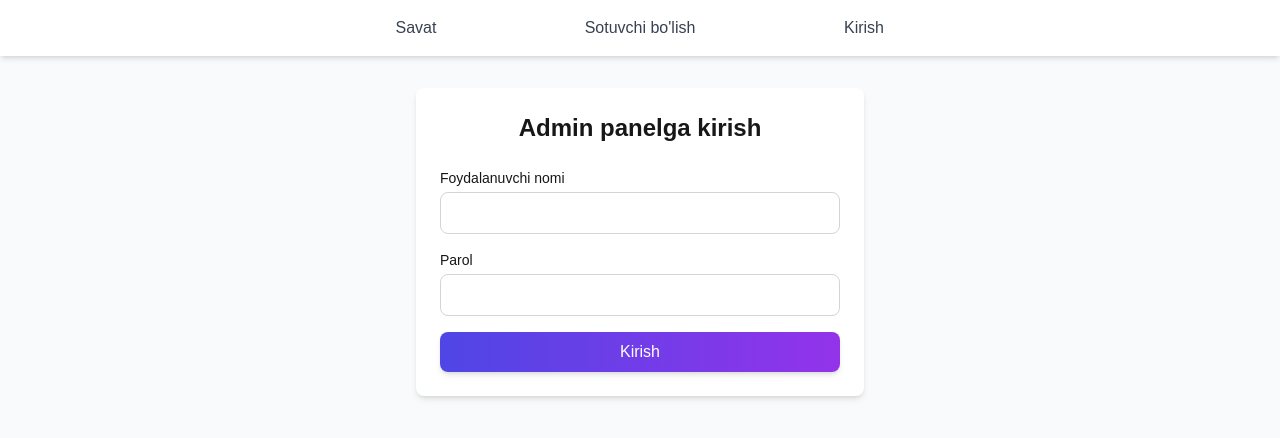
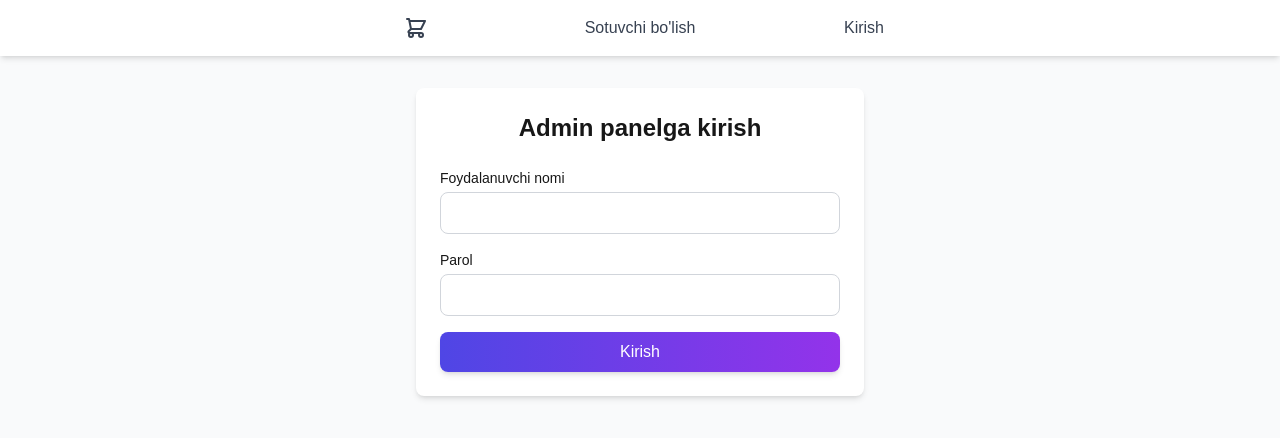
Before and after one commit to elyorka22/b2b-chust, a Next.js app in the folder frontend/: page /admin/login in a window 1280 px wide. Shown: the top 438 px of the page. Built offline with nearby package versions, Linux system fonts and the light colour scheme.

Commit message:
Заменено слово 'Savat' на иконку корзинки с обновлением счетчика при изменении корзины

```diff
--- a/frontend/components/Header.tsx
+++ b/frontend/components/Header.tsx
@@ -12,9 +12,13 @@ export default function Header() {
   const [isCustomer, setIsCustomer] = useState(false);
   const [customerName, setCustomerName] = useState('');
 
-  useEffect(() => {
+  const updateCartCount = () => {
     const cart = getCart();
     setCartCount(cart.reduce((sum, item) => sum + item.quantity, 0));
+  };
+
+  useEffect(() => {
+    updateCartCount();
 
     // Проверяем наличие токена админа
     const adminToken = document.cookie.split('; ').find(row => row.startsWith('auth-token='));
@@ -33,6 +37,26 @@ export default function Header() {
         setIsCustomer(true);
       }
     }
+
+    // Слушаем изменения в localStorage для обновления счетчика корзины
+    const handleStorageChange = (e: StorageEvent) => {
+      if (e.key === 'cart') {
+        updateCartCount();
+      }
+    };
+
+    // Слушаем события storage (для обновления между вкладками)
+    window.addEventListener('storage', handleStorageChange);
+
+    // Периодически проверяем корзину (для обновления в той же вкладке)
+    const interval = setInterval(() => {
+      updateCartCount();
+    }, 500);
+
+    return () => {
+      window.removeEventListener('storage', handleStorageChange);
+      clearInterval(interval);
+    };
   }, []);
 
   const handleLogout = () => {
@@ -49,10 +73,23 @@ export default function Header() {
           <Link href="/" className="text-2xl font-bold text-black">
           </Link>
           <nav className="flex items-center justify-between w-full max-w-2xl mx-auto">
-            <Link href="/cart" className="relative text-gray-700 hover:text-black transition-colors flex-1 text-center">
-              Savat
+            <Link href="/cart" className="relative text-gray-700 hover:text-black transition-colors flex-1 text-center flex items-center justify-center">
+              <svg
+                xmlns="http://www.w3.org/2000/svg"
+                className="h-6 w-6"
+                fill="none"
+                viewBox="0 0 24 24"
+                stroke="currentColor"
+              >
+                <path
+                  strokeLinecap="round"
+                  strokeLinejoin="round"
+                  strokeWidth={2}
+                  d="M3 3h2l.4 2M7 13h10l4-8H5.4M7 13L5.4 5M7 13l-2.293 2.293c-.63.63-.184 1.707.707 1.707H17m0 0a2 2 0 100 4 2 2 0 000-4zm-8 2a2 2 0 11-4 0 2 2 0 014 0z"
+                />
+              </svg>
               {cartCount > 0 && (
-                <span className="absolute -top-2 -right-2 bg-rose-500 text-white text-xs rounded-full w-5 h-5 flex items-center justify-center">
+                <span className="absolute -top-1 -right-1 bg-rose-500 text-white text-xs font-bold rounded-full w-5 h-5 flex items-center justify-center">
                   {cartCount}
                 </span>
               )}
```
